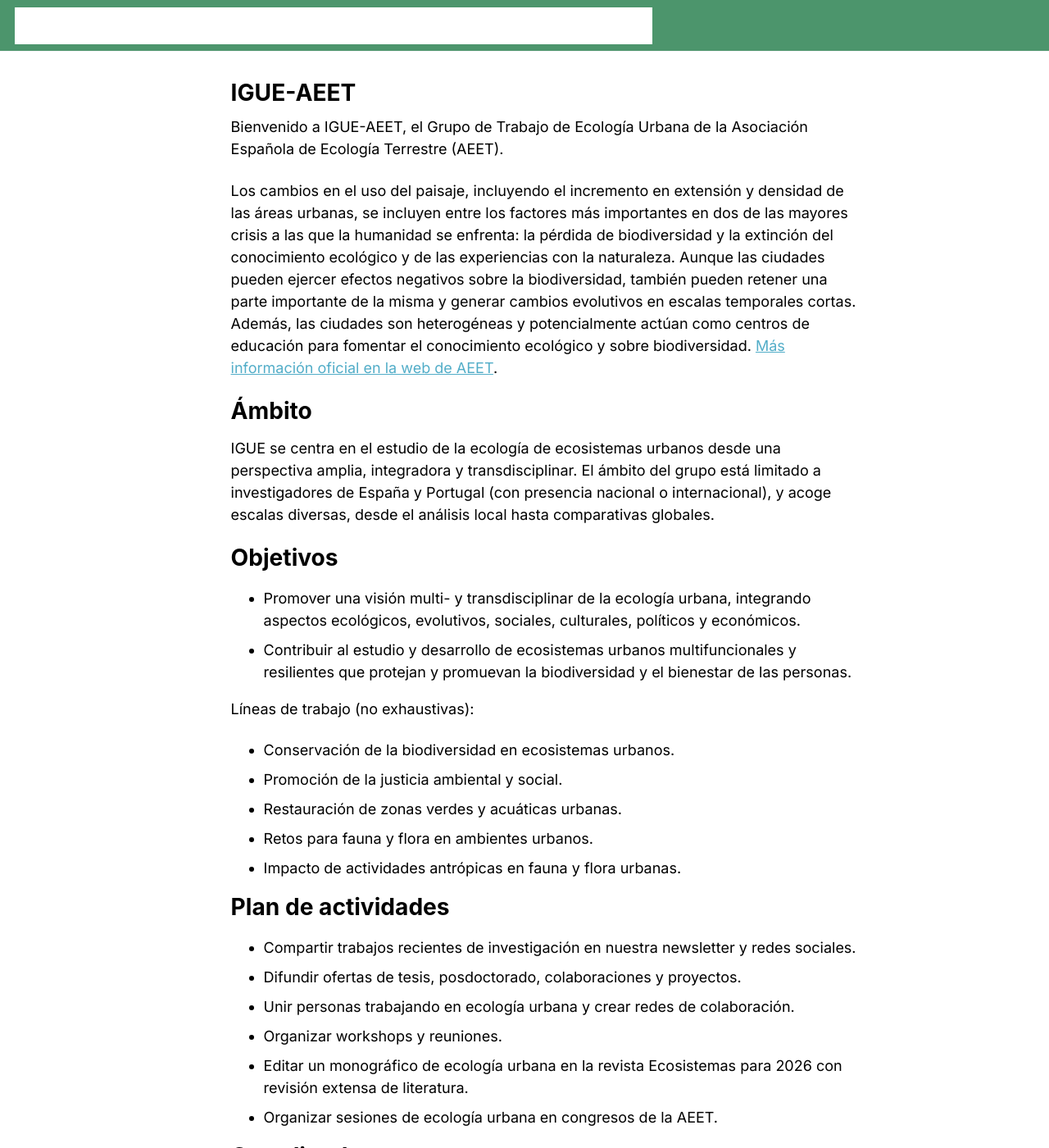
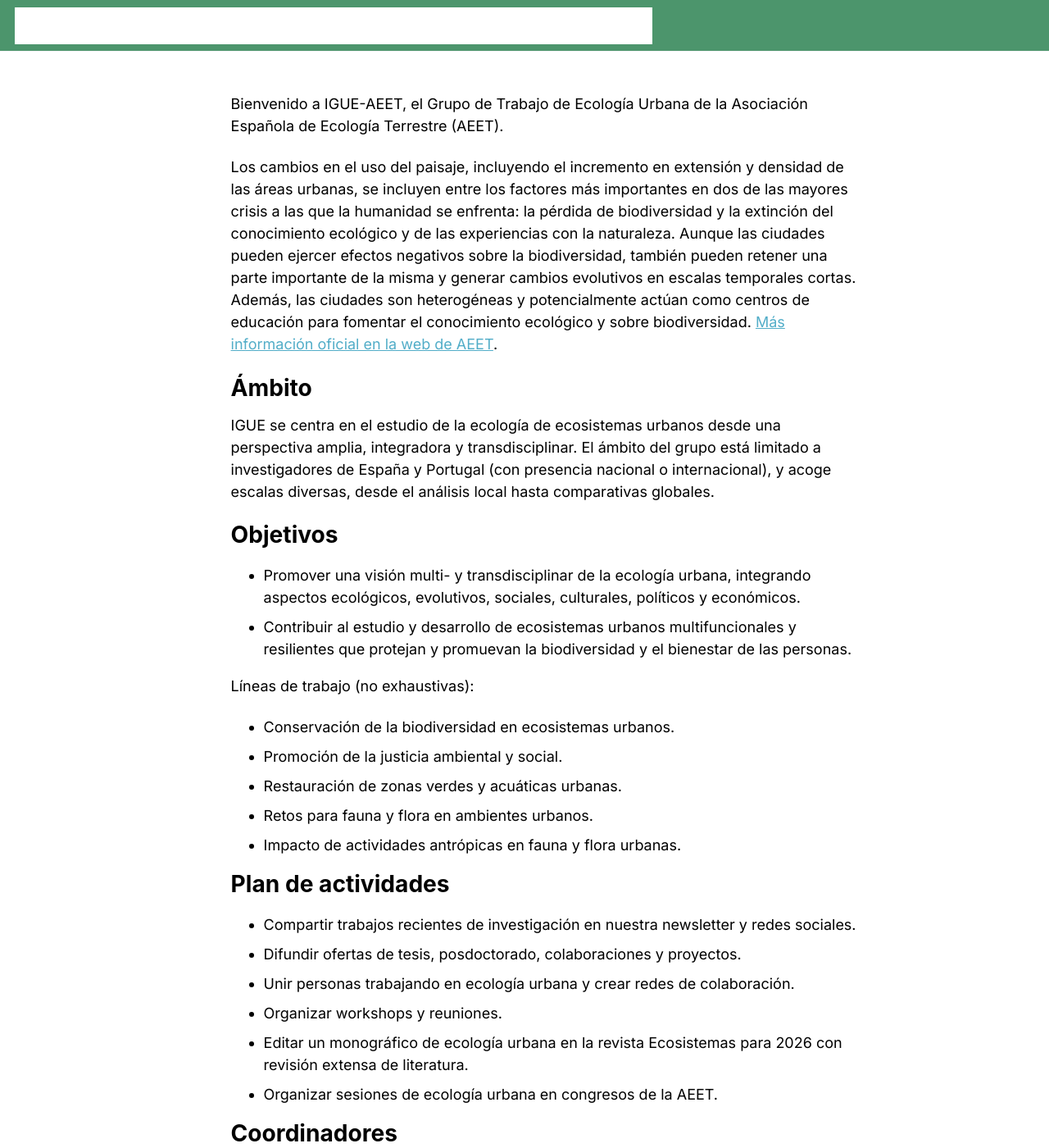
Before and after one commit to igue-aeet/igue-aeet.github.io, a Jekyll site: the page built from _pages/about.md, in a window 1280 px wide and 1400 px high. Shown: the whole window at 82% size. Built offline with Jekyll 4.4.1, drawn with Linux system fonts in a browser that asks for light colours; a script that is not in the unit is left out.

Commit message:
more more aesthetics

```diff
--- a/_includes/head/custom.html
+++ b/_includes/head/custom.html
@@ -49,10 +49,6 @@ body, .page__content, .page__content p, .page__content li, .page__content h1, .p
 /* Make the burger button background transparent */
 .greedy-nav button { background: transparent !important; }
 
-/* Optional: keep hover white */
-.greedy-nav a:hover,
-.greedy-nav .visible-links > li > a:hover,
-.greedy-nav .hidden-links a:hover { color: #ffffff !important; opacity: 0.9; }
 
 /* Dropdown/overflow menu background and divider control */
 .greedy-nav .hidden-links { background-color: #4c956c !important; border-color: rgba(255,255,255,0.25) !important; }
--- a/_pages/about.md
+++ b/_pages/about.md
@@ -1,6 +1,6 @@
 ---
 permalink: /
-title: "IGUE-AEET"
+title: ""
 author_profile: false
 redirect_from:
   - /about/
```
